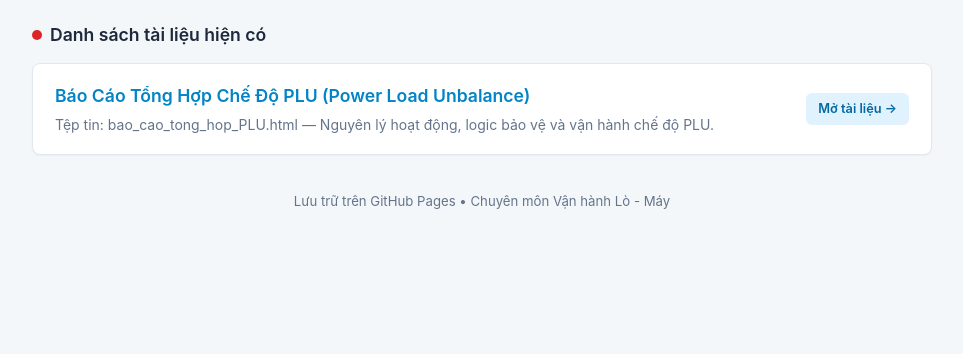
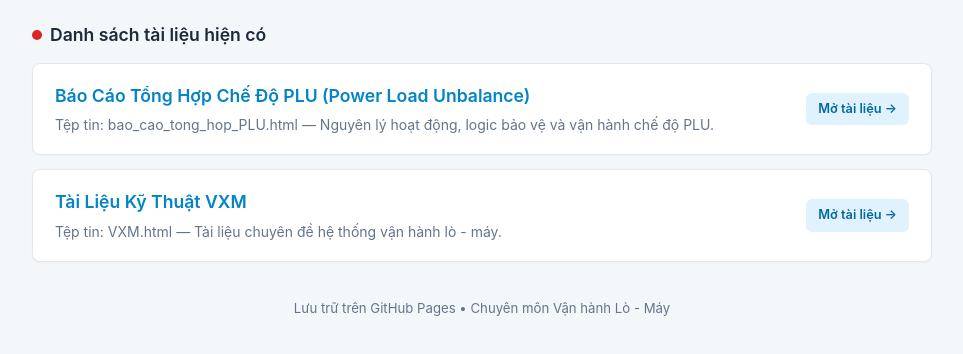
Before and after one commit to linhchinguyen2017md-ops/chiasetailieu, a plain HTML site: page index.html in a window 1280 px wide. Shown: the part 142-496 px from the top of the page, without its empty margins (158-1121 px from the left). Drawn offline with Linux system fonts and the light colour scheme.

Commit message:
Update index.html

```diff
--- a/index.html
+++ b/index.html
@@ -150,6 +150,14 @@
                 </div>
                 <span class="doc-badge">Mở tài liệu &rarr;</span>
             </a>
+
+            <a href="./VXM.html" class="doc-card">
+                <div class="doc-info">
+                    <h2>Tài Liệu Kỹ Thuật VXM</h2>
+                    <p>Tệp tin: <code>VXM.html</code> — Tài liệu chuyên đề hệ thống vận hành lò - máy.</p>
+                </div>
+                <span class="doc-badge">Mở tài liệu &rarr;</span>
+            </a>
         </div>
 
         <footer>
```
